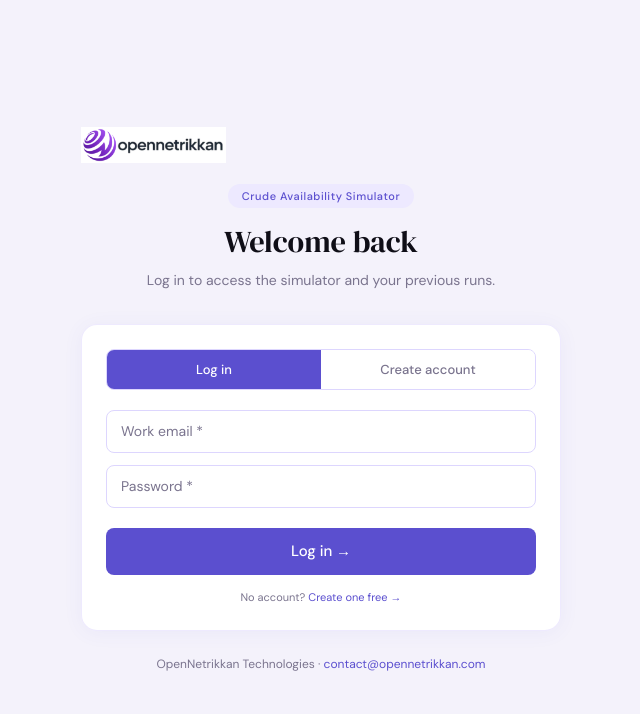
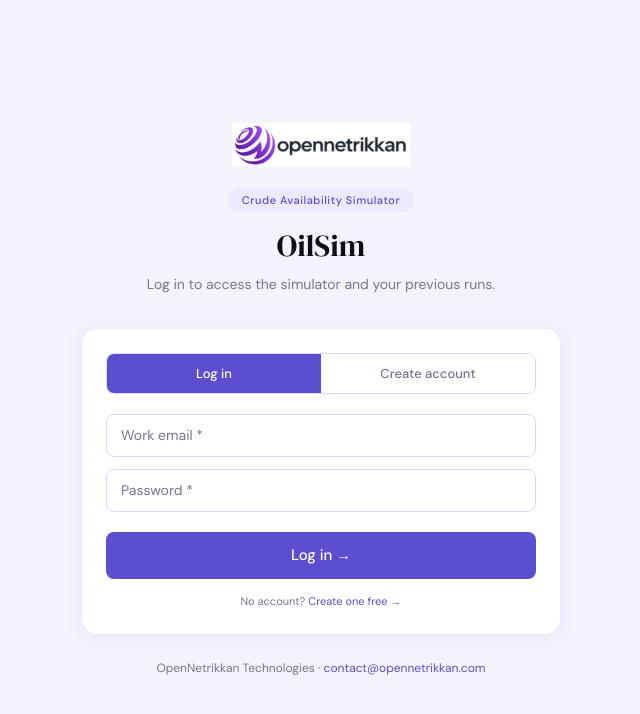
Before and after one commit to AviGitss/OilSim, a Next.js app: page / in a window 1280 px wide. Shown: the top 714 px of the page, without its empty margins (319-959 px from the left). Built offline with nearby package versions, Linux system fonts and the light colour scheme; no server answers.

Commit message:
center logo

```diff
--- a/components/AuthPage.tsx
+++ b/components/AuthPage.tsx
@@ -87,14 +87,16 @@
     <div style={S.page}>
       <div style={S.wrap}>
         <div style={{ textAlign:"center", marginBottom:"2rem" }}>
-          <img
-            src="/logo.jpg"
-            alt="OpenNetrikkan"
-            style={{ height: 36, width: "auto", objectFit: "contain", marginBottom: 20 }}
-          />
+          <div style={{ display:"flex", justifyContent:"center", marginBottom:20 }}>
+            <img
+              src="/logo.jpg"
+              alt="OpenNetrikkan"
+              style={{ height: 44, width: "auto", objectFit: "contain" }}
+            />
+          </div>
           <span style={S.eyebrow}>Crude Availability Simulator</span>
           <h1 style={S.h1}>
-            {mode === "login" ? "Welcome back" : "Create your account"}
+            {mode === "login" ? "OilSim" : "Create your account"}
           </h1>
           <p style={S.sub}>
             {mode === "login"
```
